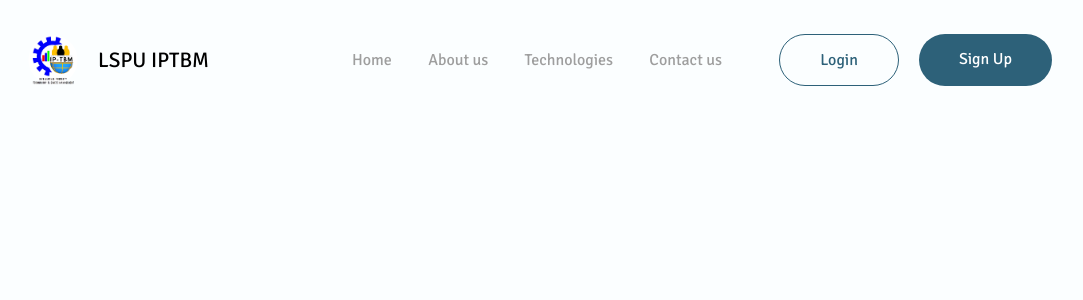
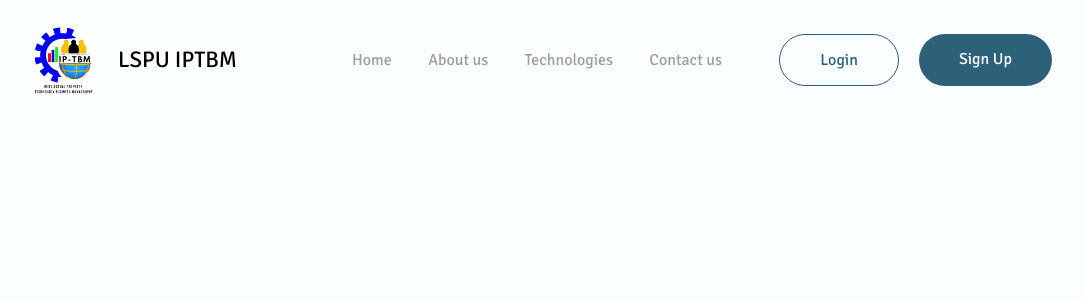
Before and after one commit to progchris00/LSPU-IPTBM-RTMS, a React (Vite) app: page / in a window 1280 px wide. Shown: the top 300 px of the page, without its empty margins (100-1183 px from the left). Built offline with nearby package versions, Linux system fonts and the light colour scheme.

Commit message:
style header h1 to adjust size base on screen size

```diff
--- a/src/index.css
+++ b/src/index.css
@@ -215,8 +215,8 @@ fieldset {
 }
 
 #nav-logo {
-  height: 50px;
-  width: 50px;
+  height: 70px;
+  width: 70px;
   margin-right: 20px;
 }
 
@@ -250,7 +250,7 @@ label {
 }
 
 header h1 {
-  font-size: 1.4rem;
+  font-size: clamp(1.14rem, 2.5vw, 1.5rem);
   font-weight: var(--regular);
 }
 
@@ -462,5 +462,10 @@ nav > ul > li {
   .auth-buttons {
     display: none;
   }
+
+  #nav-logo {
+    height: 50px;
+    width: 50px;
+  }
 }
 /* End of media queries */
```
